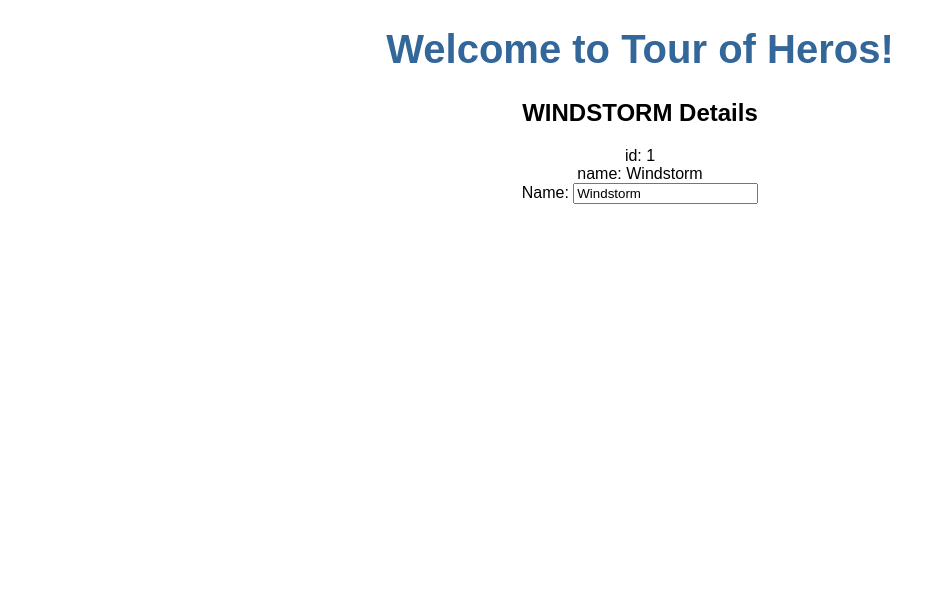
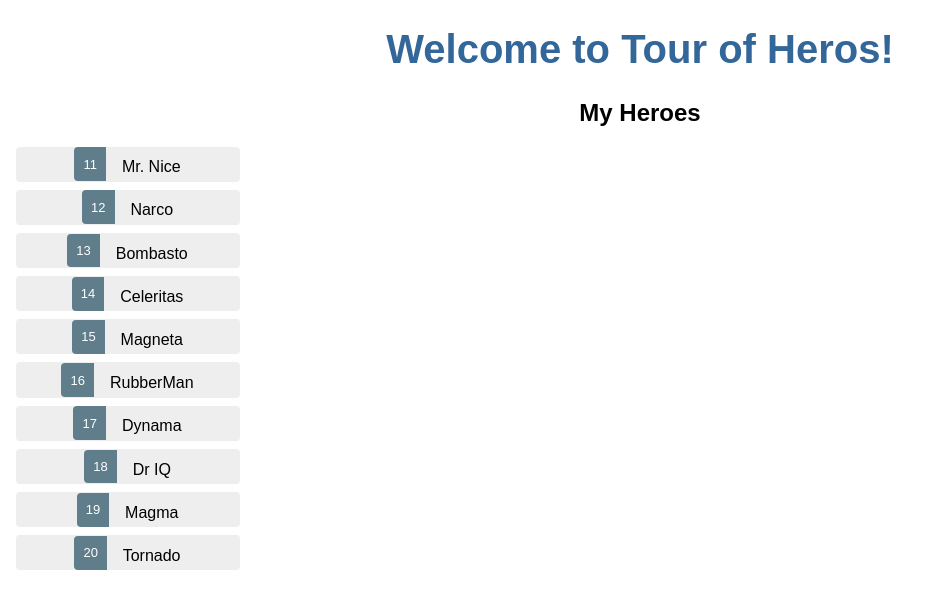
Before and after one commit to ghrhome/ngHero, an Angular app: page / in a window 1280 px wide. Shown: the top 608 px of the page, without its empty margins (0-937 px from the left). Built offline with nearby package versions, Linux system fonts and the light colour scheme.

Commit message:
update all

```diff
--- a/src/app/heros/heros.component.html
+++ b/src/app/heros/heros.component.html
@@ -1,9 +1,19 @@
-<h2>{{hero.name | uppercase}} Details</h2>
-<div><span>id: </span>{{hero.id}}</div>
-<div><span>name: </span>{{hero.name}}</div>
 
-<div>
-  <label>Name:
-    <input [(ngModel)]="hero.name" placeholder="name">
-  </label>
+<h2>My Heroes</h2>
+<ul class="heroes">
+    <li *ngFor="let hero of heroes" (click)="onSelect(hero)" [class.selected]="hero === selectedHero">
+        <span class="badge">{{hero.id}}</span> {{hero.name}}
+    </li>
+</ul>
+
+<div  *ngIf="selectedHero">
+  <h2>{{selectedHero.name | uppercase}} Details</h2>
+  <div><span>id: </span>{{selectedHero.id}}</div>
+  <div><span>name: </span>{{selectedHero.name}}</div>
+
+  <div>
+    <label>Name:
+      <input [(ngModel)]="selectedHero.name" placeholder="name">
+    </label>
+  </div>
 </div>
--- a/src/app/heros/heros.component.less
+++ b/src/app/heros/heros.component.less
@@ -0,0 +1,48 @@
+/* HeroesComponent's private CSS styles */
+.selected {
+  background-color: #CFD8DC !important;
+  color: white;
+}
+.heroes {
+  margin: 0 0 2em 0;
+  list-style-type: none;
+  padding: 0;
+  width: 15em;
+}
+.heroes li {
+  cursor: pointer;
+  position: relative;
+  left: 0;
+  background-color: #EEE;
+  margin: .5em;
+  padding: .3em 0;
+  height: 1.6em;
+  border-radius: 4px;
+}
+.heroes li.selected:hover {
+  background-color: #BBD8DC !important;
+  color: white;
+}
+.heroes li:hover {
+  color: #607D8B;
+  background-color: #DDD;
+  left: .1em;
+}
+.heroes .text {
+  position: relative;
+  top: -3px;
+}
+.heroes .badge {
+  display: inline-block;
+  font-size: small;
+  color: white;
+  padding: 0.8em 0.7em 0 0.7em;
+  background-color: #607D8B;
+  line-height: 1em;
+  position: relative;
+  left: -1px;
+  top: -4px;
+  height: 1.8em;
+  margin-right: .8em;
+  border-radius: 4px 0 0 4px;
+}
--- a/src/app/heros/heros.component.ts
+++ b/src/app/heros/heros.component.ts
@@ -1,6 +1,6 @@
 import { Component, OnInit } from '@angular/core';
-
-import {Hero} from "./hero"
+import { Hero } from "../hero"
+import { HEROES } from "../mock-heros"
 
 @Component({
   selector: 'app-heros',
@@ -9,12 +9,17 @@
 })
 export class HerosComponent implements OnInit {
 
-  hero : Hero = {
-    id  : 1,
-    name: 'Windstorm'
+  heroes : Hero[] = HEROES;
+
+  selectedHero: Hero;
+  onSelect(hero: Hero): void {
+    this.selectedHero = hero;
   }
 
-  constructor() { }
+  constructor() {
+
+
+  }
 
   ngOnInit() {
   }
--- /dev/null
+++ b/src/app/mock-heros.ts
@@ -0,0 +1,14 @@
+import { Hero } from "./hero"
+
+export const HEROES:Hero[] =[
+  { id: 11, name: 'Mr. Nice' },
+  { id: 12, name: 'Narco' },
+  { id: 13, name: 'Bombasto' },
+  { id: 14, name: 'Celeritas' },
+  { id: 15, name: 'Magneta' },
+  { id: 16, name: 'RubberMan' },
+  { id: 17, name: 'Dynama' },
+  { id: 18, name: 'Dr IQ' },
+  { id: 19, name: 'Magma' },
+  { id: 20, name: 'Tornado' }
+]
```
Also changed, not shown: src/app/hero.ts (renamed from src/app/heros/hero.ts).
